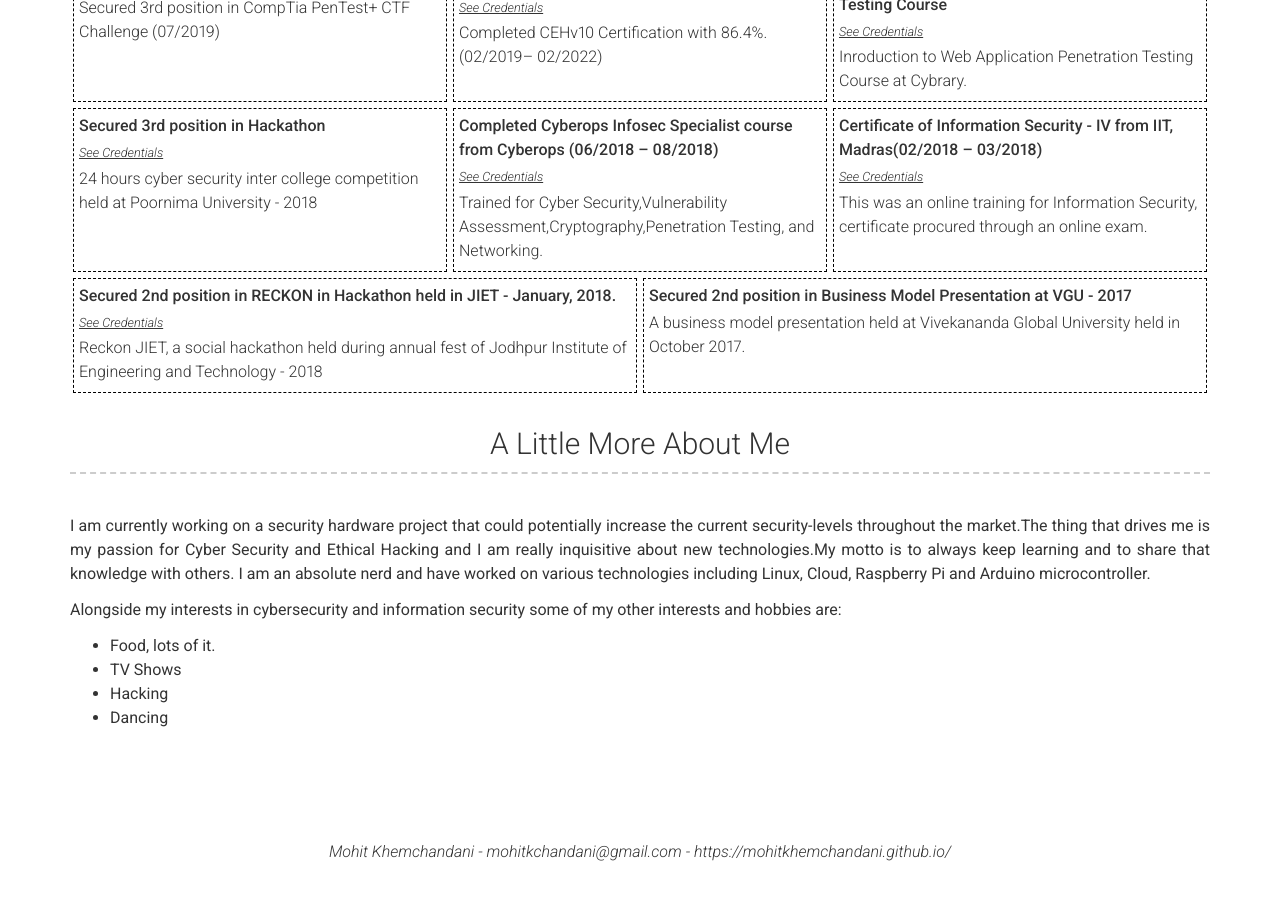
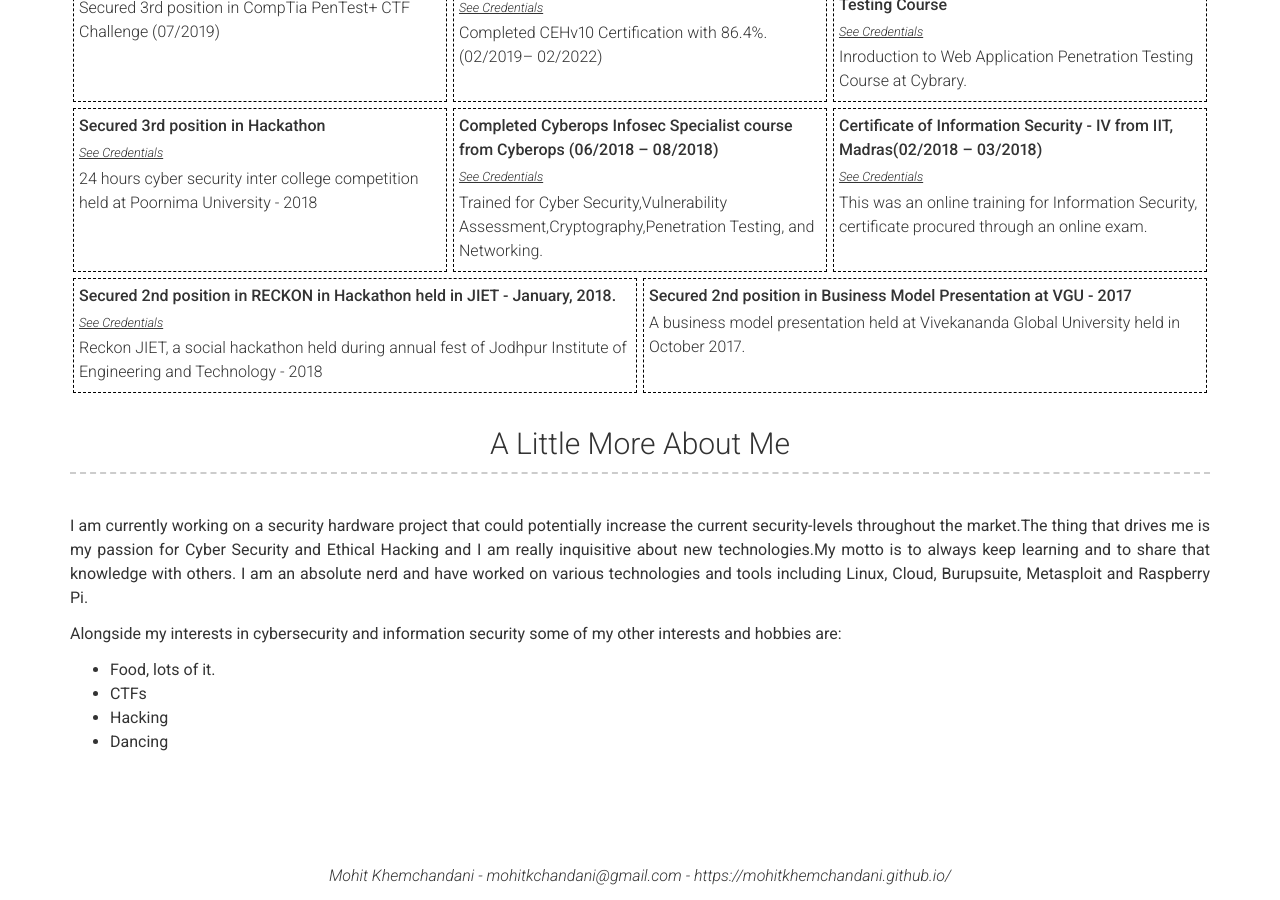
Before and after one commit to mohitkhemchandani/mohitkhemchandani.github.io, a Jekyll site: the page built from index.md, in a window 1280 px wide and 900 px high, scrolled down 2276 px. Built offline with Jekyll 4.4.1, drawn with Linux system fonts in a browser that asks for light colours; before the commit the page ends 3152 px from its top, so only the background shows below that.

Commit message:
Update _config.yml

```diff
--- a/_config.yml
+++ b/_config.yml
@@ -55,11 +55,11 @@ volunteering_experience_title: "Volunteering Experience"
 # more_title: A Little More About Me #(Use this to override about more section title)
 more_content: | # this will include new lines to allow paragraphs
   I am currently working on a security hardware project that could potentially increase the current security-levels throughout the market.The thing that drives me is my passion for Cyber Security and Ethical Hacking and I am really inquisitive about new technologies.My motto is to always keep learning and to share that knowledge with others.
-  I am an absolute nerd and have worked on various technologies including Linux, Cloud, Raspberry Pi and Arduino microcontroller.
+  I am an absolute nerd and have worked on various technologies and tools including Linux, Cloud, Burupsuite, Metasploit and Raspberry Pi.
 
   Alongside my interests in cybersecurity and information security some of my other interests and hobbies are:
   - Food, lots of it.
-  - TV Shows
+  - CTFs
   - Hacking
   - Dancing
 
```
